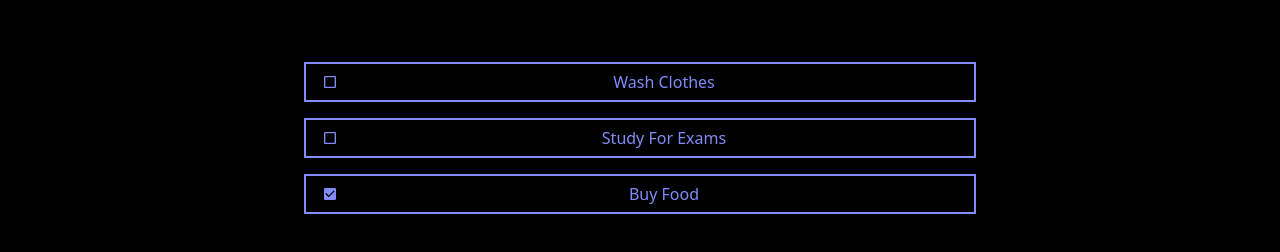
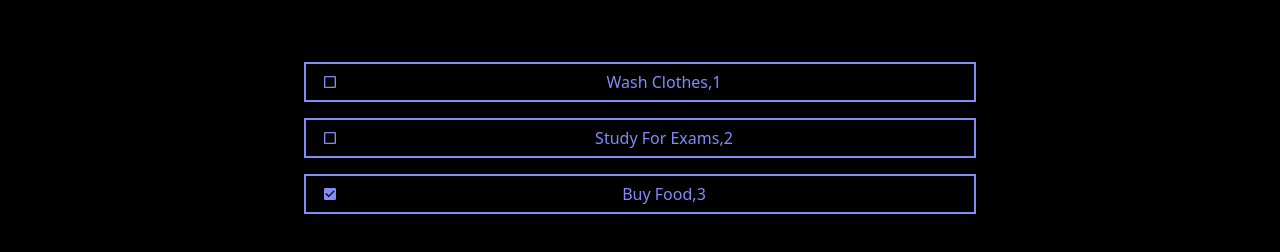
Before and after one commit to deepak-fletcher/TODONATOR, a React (Create React App) app: page / in a window 1280 px wide. Shown: the part 350-602 px from the top of the page. Built offline with nearby package versions, Linux system fonts and the light colour scheme.

Commit message:
Bugs Fixed

```diff
--- a/src/Components/FilterButtons.js
+++ b/src/Components/FilterButtons.js
@@ -18,7 +18,7 @@ const FilterButtons = (props) => {
   return (
     <div>
         <div class="flex p-10 place-content-center">
-            <div class="hover:cursor-pointer hover:bg-indigo-400 text-white flex-auto bg-indigo-500 pl-5 pr-5 pt-3 pb-3  m-9 max-w-lg" onClick={()=>setValue(false)}>
+            <div class="hover:cursor-pointer hover:bg-indigo-300 text-white flex-auto bg-indigo-500 pl-5 pr-5 pt-3 pb-3  m-9 max-w-lg" onClick={()=>setValue(false)}>
                 AllTodos
             </div>
             <div class="hover:cursor-pointer hover:bg-indigo-400 text-white flex-auto bg-indigo-500 pl-5 pr-5 pt-3 pb-3  m-9 max-w-lg" onClick={()=>setValue(true)}>
--- a/src/Components/NewTodo.js
+++ b/src/Components/NewTodo.js
@@ -21,11 +21,9 @@ const NewTodo = () => {
         else
             temp_items_element.state = false;
         console.log(id);
-        if(id-1>=0)
-        {
         temp_items[id-1] = temp_items_element;
         setItems(temp_items);
-        }
+
   }
 
   const updateValue = (e) => {
--- a/src/Components/RenderTodos.js
+++ b/src/Components/RenderTodos.js
@@ -1,25 +1,27 @@
 import React, { useEffect } from 'react'
-import { MdAdd, MdClose, MdCheckBoxOutlineBlank, MdCheckBox } from "react-icons/md";
+import { MdCheckBoxOutlineBlank, MdCheckBox } from "react-icons/md";
 
 const RenderTodos = (props) => {
     useEffect(() => {
         console.log(props.toShow);
         console.log(props.todos);
       },[props.toShow, props.todos, props.todos.state]);
+
     return (
         <div class="text-indigo-400">
         {!props.toShow && props.todos.map((e)=>(
             <div class="flex place-content-center">
                 <div class="m-2 h-10 place-content-center flex-auto flex border-2 border-indigo-400 max-w-2xl">
-                    <div class="ml-4 m-auto mr-4 flex-initial" onClick={(d)=>{props.changeState(d.target.id); console.log(d.target.id)}}>{!e.state?<MdCheckBoxOutlineBlank id={e.id}></MdCheckBoxOutlineBlank>:<MdCheckBox id={e.id}></MdCheckBox>}</div>
-                    <p class="flex-1 m-auto">{e.description}</p>
+
+                    <div class="ml-4 m-auto mr-4 flex-initial" id={e.id} onClick={(d)=>props.changeState(d.currentTarget.id)}>{e.state&&<MdCheckBox></MdCheckBox>}{!e.state&&<MdCheckBoxOutlineBlank></MdCheckBoxOutlineBlank>}</div>
+                    <p class="flex-1 m-auto">{e.description},{e.id}</p>
                 </div>
             </div>
         ))}
         {props.toShow && props.todos.filter((e)=> e.state==false).map((e)=>(
             <div class="flex place-content-center">
                 <div class="m-2 h-10 flex-auto place-content-center flex border-2  border-indigo-400  max-w-2xl">
-                    <div class="m-auto ml-4 mr-4 flex-initial" onClick={(d)=>props.changeState(d.target.id)}>{!e.state&&<MdCheckBoxOutlineBlank id={e.id}></MdCheckBoxOutlineBlank>}{e.state&&<MdCheckBox id={e.id}></MdCheckBox>}</div>
+                    <div class="m-auto ml-4 mr-4 flex-initial" id={e.id} onClick={(d)=>props.changeState(d.currentTarget.id)}>{!e.state&&<MdCheckBoxOutlineBlank></MdCheckBoxOutlineBlank>}</div>
                     <p class="m-auto flex-1">{e.description}</p>
                 </div>
             </div>
```
